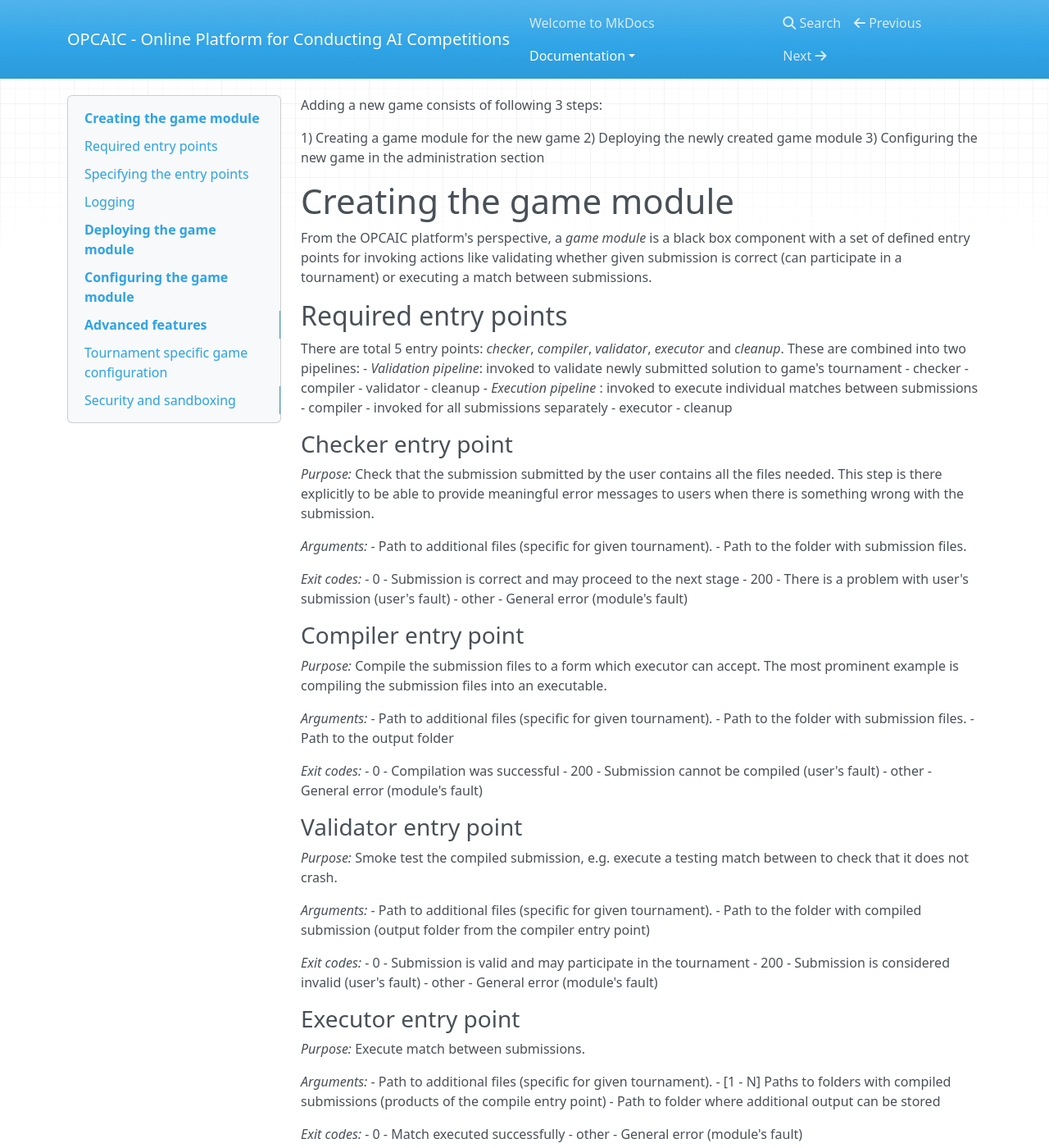
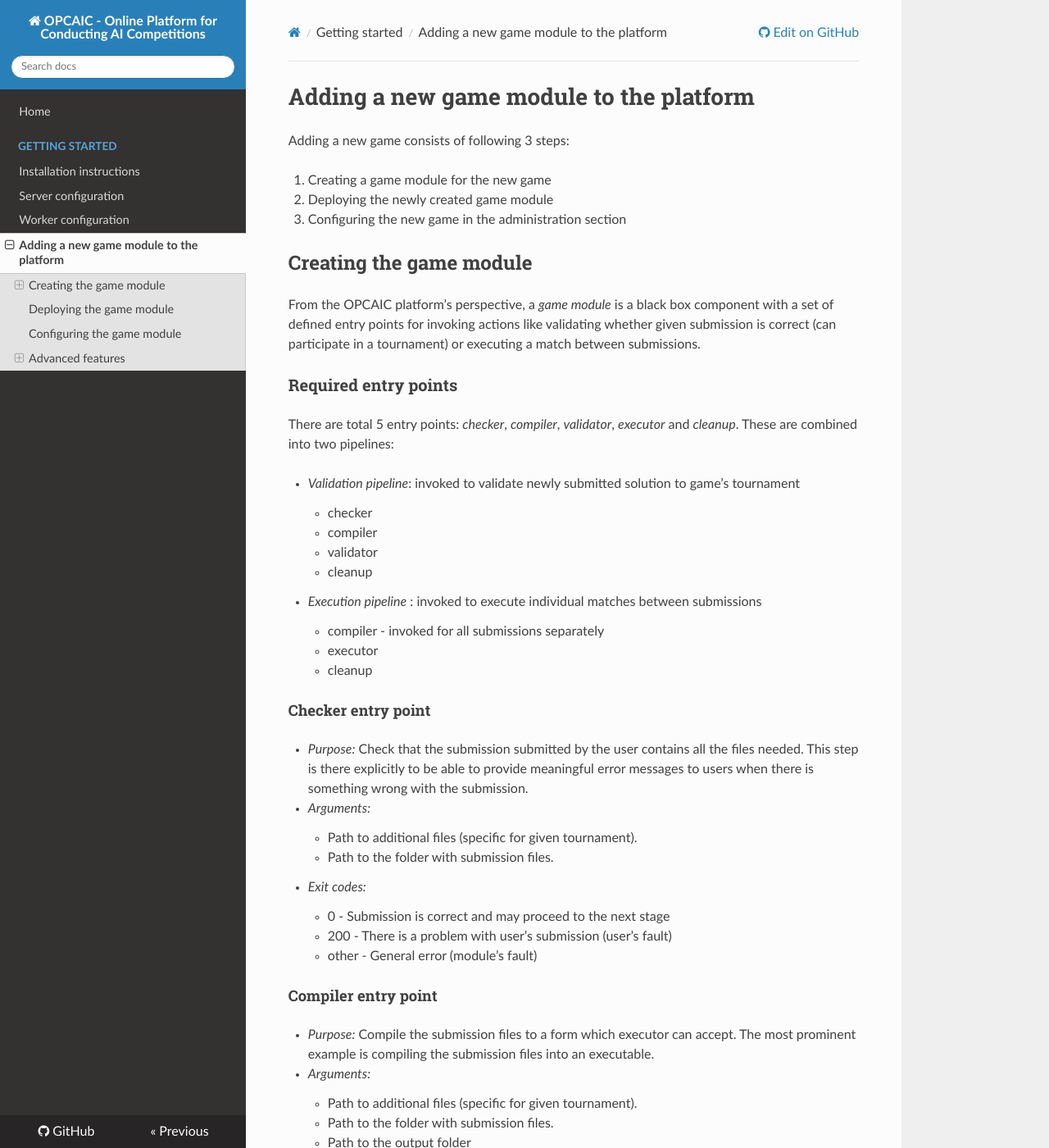
Before and after one commit to opcaic/docs, an MkDocs documentation site: the page built from docs/intro/adding-new-game-modules.md, in a window 1280 px wide and 1400 px high. Shown: the whole window at 82% size. Built offline with MkDocs 1.6.1, drawn with Linux system fonts in a browser that asks for light colours; nearby versions of some CDN libraries; a script that is not in the unit is left out; some of the changed text lies outside the part shown.

Commit message:
Migrated docs from azure

````diff
--- a/docs/Documentation/Adding-a-new-game-to-the-OPCAIC-platform.md
+++ b/docs/intro/adding-new-game-modules.md
@@ -1,78 +1,81 @@
+# Adding a new game module to the platform
+
 Adding a new game consists of following 3 steps:
 
-1) Creating a game module for the new game
-2) Deploying the newly created game module
-3) Configuring the new game in the administration section
+1. Creating a game module for the new game
+2. Deploying the newly created game module
+3. Configuring the new game in the administration section
 
-# Creating the game module
+## Creating the game module
 
 From the OPCAIC platform's perspective, a *game module* is a black box component with a set of defined entry points for invoking actions like validating whether given submission is correct (can participate in a tournament) or executing a match between submissions.
 
-## Required entry points
+### Required entry points
 
 There are total 5 entry points: *checker*, *compiler*, *validator*, *executor* and *cleanup*. These are combined into two pipelines:
+
  - *Validation pipeline*: invoked to validate newly submitted solution to game's tournament
-   - checker
-   - compiler
-   - validator
-   - cleanup
+     - checker
+     - compiler
+     - validator
+     - cleanup
  - *Execution pipeline* : invoked to execute individual matches between submissions
-   - compiler - invoked for all submissions separately
-   - executor
-   - cleanup
+     - compiler - invoked for all submissions separately
+     - executor
+     - cleanup
 
-### Checker entry point
+#### Checker entry point
 
-*Purpose:* Check that the submission submitted by the user contains all the files needed. This step is there explicitly to be able to provide meaningful error messages to users when there is something wrong with the submission.
+- *Purpose:* Check that the submission submitted by the user contains all the files needed. This step is there explicitly to be able to provide meaningful error messages to users when there is something wrong with the submission.
 
-*Arguments:*
- - Path to additional files (specific for given tournament).
- - Path to the folder with submission files.
+- *Arguments:*
+    - Path to additional files (specific for given tournament).
+    - Path to the folder with submission files.
 
-*Exit codes:*
- - 0 - Submission is correct and may proceed to the next stage
- - 200 - There is a problem with user's submission (user's fault)
- - other - General error (module's fault)
+- *Exit codes:*
+    - 0 - Submission is correct and may proceed to the next stage
+    - 200 - There is a problem with user's submission (user's fault)
+    - other - General error (module's fault)
 
-### Compiler entry point
+#### Compiler entry point
 
-*Purpose:* Compile the submission files to a form which executor can accept. The most prominent example is compiling the submission files into an executable.
+- *Purpose:* Compile the submission files to a form which executor can accept. The most prominent example is compiling the submission files into an executable.
 
-*Arguments:*
- - Path to additional files (specific for given tournament).
- - Path to the folder with submission files.
- - Path to the output folder
+- *Arguments:*
+    - Path to additional files (specific for given tournament).
+    - Path to the folder with submission files.
+    - Path to the output folder
 
-*Exit codes:*
- - 0 - Compilation was successful
- - 200 - Submission cannot be compiled (user's fault)
- - other - General error (module's fault)
+- *Exit codes:*
+    - 0 - Compilation was successful
+    - 200 - Submission cannot be compiled (user's fault)
+    - other - General error (module's fault)
 
-### Validator entry point
+#### Validator entry point
 
-*Purpose:* Smoke test the compiled submission, e.g. execute a testing match between to check that it does not crash.
+- *Purpose:* Smoke test the compiled submission, e.g. execute a testing match between to check that it does not crash.
 
-*Arguments:*
- - Path to additional files (specific for given tournament).
- - Path to the folder with compiled submission (output folder from the compiler entry point)
+- *Arguments:*
+    - Path to additional files (specific for given tournament).
+    - Path to the folder with compiled submission (output folder from the compiler entry point)
 
-*Exit codes:*
- - 0 - Submission is valid and may participate in the tournament
- - 200 - Submission is considered invalid (user's fault)
- - other - General error (module's fault)
+- *Exit codes:*
+    - 0 - Submission is valid and may participate in the tournament
+    - 200 - Submission is considered invalid (user's fault)
+    - other - General error (module's fault)
 
-### Executor entry point
+#### Executor entry point
 
-*Purpose:* Execute match between submissions.
+- *Purpose:* Execute match between submissions.
 
-*Arguments:*
- - Path to additional files (specific for given tournament).
- - [1 - N] Paths to folders with compiled submissions (products of the compile entry point)
- - Path to folder where additional output can be stored
+- *Arguments:*
+    - Path to additional files (specific for given tournament).
+    - [1 - N] Paths to folders with compiled submissions (products of the compile entry point)
+    - Path to folder where additional output can be stored
 
-*Exit codes:*
- - 0 - Match executed successfully
- - other - General error (module's fault)
+- *Exit codes:*
+    - 0 - Match executed successfully
+    - other - General error (module's fault)
 
 Additionally, the executor entry point must store match results in a `match-results.json` file inside the provided output folder. The output must have an array property 'results' containing objects with numeric 'score' property This property is used to determine the relative ordering between the submissions which participated in the match (and hence the winner). The result file can contain also additional statistics from the match. Example `match-results.json` file contents can be seen below:
 
@@ -93,15 +96,15 @@
 }
 ```
 
-### Cleanup entry point
+#### Cleanup entry point
 
-*purpose*: Perform cleanup of resources not controlled by the platform. For example killing hanging process of a game after failed match execution
+- *purpose*: Perform cleanup of resources not controlled by the platform. For example killing hanging process of a game after failed match execution
 
-*Exit codes:*
- - 0 - Success
- - other - General error (module's fault)
+- *Exit codes:*
+    - 0 - Success
+    - other - General error (module's fault)
 
-## Specifying the entry points
+### Specifying the entry points
 
 Commands for individual entry points are specified in `entrypoints.json` file which should be located in module directory. Example file contents follow:
 
@@ -146,38 +149,38 @@
 
 The `Executable` field should contain the name or path to the program to be executed, The `Arguments` field is an array of command line arguments which are passed to the executable. The arguments specified in `Arguments` are put *before* the entrypoints specific ones. The entry points are invoked in the module's directory, meaning that they can use relative path inside of the game module. This allows for using a wrapper script if more than one command needs to be invoked like in `Checker` in the example above.
 
-## Logging
+### Logging
 
 The game module can use both standard output and standard error output streams to produce logs. The standard output contents visible to ordinary users. The standard error log contents are not visible to users and can be used to provide additional information for tournament/system administrators for diagnostic purposes.
 
-# Deploying the game module
+## Deploying the game module
 
-Deploying of the game module is done simply by copying the game module directory to *modules directory* on worker machines (the `/var/opcaic/modules/` directory from [Installation instructions](/Documentation/Installation-instructions)). The platform should detect existence of the new game module automatically.
+Deploying of the game module is done simply by copying the game module directory to *modules directory* on worker machines (the `/var/opcaic/modules/` directory from [Installation instructions](installation-instructions.md)). The platform should detect existence of the new game module automatically.
 
 If the game module requires additional software, make sure it is also installed on the worker machine and accessible to the user under which the worker process is running.
 
 The OPCAIC platform does not require the game module to be present on all workers in order to function properly. It is possible to e.g. deploy the new module only on one worker during testing, and then deploy it on other workers later. However, it is up to the administrator to make sure that all workers use the same version of the game module.
 
-# Configuring the game module
+## Configuring the game module
 
 Once the game module is deployed, the platform needs to be configured to use it properly. To do so, enter the administration section, and under `games` subsection, select `Create new game` and fill out the game's information. The `Key` property should be the name of the game module directory which was deployed to workers.
 
 Once the game is configured, new tournaments in this game can be created.
 
-# Advanced features
+## Advanced features
 
-## Tournament specific game configuration
+### Tournament specific game configuration
 
 The platform allows to specify additional configuration options for the game. Imagine a module for some third person shooter game in deathmatch mode. The relevant options could be e.g. delay before respawning a player, name of the map where the match should take place, duration of the game and others. We might want to host different tournaments with different values for these options without having to create a custom game module for each combination of them.
 
-### Adding custom configuration options
+#### Adding custom configuration options
 
 To allow such advanced tournament configuration, visit the Configuration tab in the edit game page. There it is possible to specify JSON schema of all the configuration options which should be available for customization. It also generates a preview of the form which will be displayed as part of the page when creating a new tournament in the given game. We recommend using tools like https://jsonschema.net which can gereate a JSON schema from example JSON file.
 
-### Using the custom configuration
+#### Using the custom configuration
 
 The custom data will be provided by the game module in the additional files directory (first argument to the entry point) in a `config.json` file.
 
-## Security and sandboxing
+### Security and sandboxing
 
 The OPCAIC platform does not provide any sandboxing of the code provided by users on its own. The reason for this is that it would be very hard to find a solution that would fit all possible scenarios (launching a process per user solution vs. loading the solution as a .dll from a single process). However, the game module implementation may provide further security by launching the game and individual submissions in a sandboxed environment.
--- a/docs/Documentation/Installation-instructions.md
+++ b/docs/intro/installation-instructions.md
@@ -1,3 +1,4 @@
+# Installation instructions
 This article describes how to install the OPCAIC platform on a new machine. This text assumes a Linux based hosts, however, it should be possible to adapt it for Windows hosts.
 
 The OPCAIC platform consists of three main components:
@@ -7,23 +8,23 @@
 
 In this text, we will refer to these components simply as webapp, server and worker. It is recommended to deploy server and worker(s) on separate machines for performance reasons.
 
-# Prerequsites
+## Prerequsites
 
 Many of the steps required for deploying server and workers are the same. This text describes the scenario of deploying both components on the same machine, with additional notes on the difference when deploying the components separately.
 
-## User
+### User
 
 Create a dedicated user which will be used to run the platform binaries. Constrain the privileges for the user as you see fit. In this text, we will use user `opcaic`.
 
-## .NET Core 3.0 runtime
+### .NET Core 3.0 runtime
 
 Follow instructions on [official website](https://dotnet.microsoft.com/download/) for your system.
 
-## Setup PostgreSQL database (server only)
+### Setup PostgreSQL database (server only)
 
 The web backend requires SQL database for data persistence.
 
-### Install PostgreSQL
+#### Install PostgreSQL
 
 Download and install PostgreSQL database. For Linux distributions using `apt`, run following command
 as root:
@@ -35,19 +36,19 @@
     systemctl enable postgresql
     systemctl start postgresql
 
-### Change default user password
+#### Change default user password
 
 Issue command:
 
     passwd postgres
 
-### Change PostgreSQL admin password
+#### Change PostgreSQL admin password
 
 Run `psql` as `postgres` user, and run
 
     \password postgres;
 
-### Create a database for the server
+#### Create a database for the server
 
 Still in `psql` prompt, run:
 
@@ -57,7 +58,7 @@
 
     \l
 
-### Create a database user for the server
+#### Create a database user for the server
 
 Create user with same name as the dedicated linux user created earlier.
 
@@ -71,11 +72,11 @@
 
     grant all privileges on database opcaic_server_db to opcaic;
 
-# Deploying the server
+## Deploying the server
 
 Create `/var/opcaic/server` directory and copy the server files there. The server also needs a directory for storing user submissions. For this we recommend creating directory `/var/opcaic/server_storage`. Make sure that the `opcaic` user has access to these directories.
 
-## Configuring the server
+### Configuring the server
 
 The server requires additional configuration before starting. Namely the connection string to the database and the location of the storage folder. These can be provided either by writing their value into the `appsettings.json` configuration file, or through environment variables. Names of variable names are case insensitive. The environment variables take precedence over the configuration file, and their name is obtained by taking the JSON path and replacing any colons with two underscores (e.g. `Security:Key` becomes `Security__Key`). The list of required variables are:
 
@@ -95,7 +96,7 @@
 
 Additional configuration variables are described in separate section.
 
-### First run of the server
+#### First run of the server
 
 On the very first startup, it is needed to provide additional configuration variables for creating the first admin account.
 
@@ -110,11 +111,11 @@
     dotnet OPCAIC.ApiService.dll \
         --Seed:AdminUsername=admin \
         --Seed:AdminEmail=admin@opcaic.com \
-        --Seed:AdminPassword=P4$$w0rd
+        --Seed:AdminPassword='P4$$w0rd'
 
 The application will immediately try to verify the email address by sending an email to it. Once the email is sent, you may terminate the application. Note that confirming the email address requires working `web-app` to be deployed. If the application has been misconfigured (e.g. invalid frontend address in the configuration), you need to drop the SQL database to be able to repeat the process.
 
-## Running the server as a service
+### Running the server as a service
 
 We recommend using some service management tool such as `systemd`. Example systemd unit file can be found below:
 
@@ -152,14 +153,14 @@
 
 to view latest logs from the server. For more information about `journalctl` see `man journalctl`
 
-For other configuration options, see [Server configuration](/Documentation/Server-Configuration) section.
+For other configuration options, see [Server configuration](server-configuration.md) section.
 
-## Exposing the server
+### Exposing the server
 
 The server component does not provide support for HTTPS, nor accepts HTTP connections from remote hosts by default. The expected scenario is exposing the server through a *reverse proxy* like Nginx or Apache, which will handle HTTPS redirection and other security measures. The server by default listens on `http://localhost:5000/` so the reverse proxy should be pointed there. All routes that server handles start with `/api/` or `/swagger/`, so we need to map only those. Example `nginx.conf` follows:
 
 ```nginx
-# beginning omitted
+## beginning omitted
 	location ~* /(api|swagger)/
 	{
  		# configure client_max_body_size to allow larger submission uploads
@@ -178,17 +179,17 @@
 
 		# add other settings as required
 	}
-# rest of the file omitted
+## rest of the file omitted
 ```
 
 The server also needs to communicate with workers. If worker(s) are deployed on different machines, make sure they can make connection to the address specified by the `Broker.ListeningAddress` config variable.
 
-# Deploying the web application
+## Deploying the web application
 
 The web-app component is a typical javascript SPA application and can be deployed e.g. by Apache or Nginx. We will show how to serve the application using Nginx. Copy the web-app files to `/var/opcaic/web-app` folder and add following configuration to `nginx.conf`:
 
 ```nginx
-# beginning omitted
+## beginning omitted
 	location / {
 		# First attempt to serve request as file
 		# then attempt to redirect to /index.html and let app's client-side routing work it out,
@@ -196,10 +197,10 @@
 		try_files $uri /index.html =404;
 		root /var/opcaic/web-app;
 	}
-# rest of the file omitted
+## rest of the file omitted
 ```
 
-# Deploying the worker
+## Deploying the worker
 
 Deploying the worker is done similarly to deploying the server. We recommend following directories inside `/var/opcaic`:
  - `worker` - worker binaries
--- a/mkdocs.yml
+++ b/mkdocs.yml
@@ -1 +1,27 @@
 site_name: OPCAIC - Online Platform for Conducting AI Competitions
+repo_url: https://github.com/opcaic/
+strict: true
+theme:
+  name: readthedocs
+  highlightjs: true
+  hljs_languages:
+    - json
+    - js
+    - csharp
+    - shell
+    - psql
+
+nav:
+  - 'Home': 'index.md'
+  - 'Getting started':
+      - 'intro/installation-instructions.md'
+      - 'intro/server-configuration.md'
+      - 'intro/worker-configuration.md'
+      - 'intro/adding-new-game-modules.md'
+
+plugins:
+  - search
+
+markdown_extensions:
+  - smarty
+  - sane_lists
--- /dev/null
+++ b/readme.md
@@ -0,0 +1,9 @@
+# OPCAIC documentation repository
+
+This repository contains source code for the online documentation of the OPCAIC platform. The web form is hosted on opcaic.readthedocs.io.
+
+To contribute, you need to have (MkDocs)[https://www.mkdocs.org] installed. You can use
+
+    mkdocs serve
+
+to preview the resulting documentation before committing your changes.
````
Also changed, not shown: other parts of docs/intro/installation-instructions.md (+2 -2 lines), docs/index.md (+2 -16 lines), docs/intro/server-configuration.md (renamed from docs/Documentation/Server-configuration.md, +9 -7 lines), docs/intro/worker-configuration.md (renamed from docs/Documentation/Worker-configuration.md, +2 -0 lines), docs/intro/missing-features.md (renamed from docs/Documentation/Missing-features.md), 2 other files.
